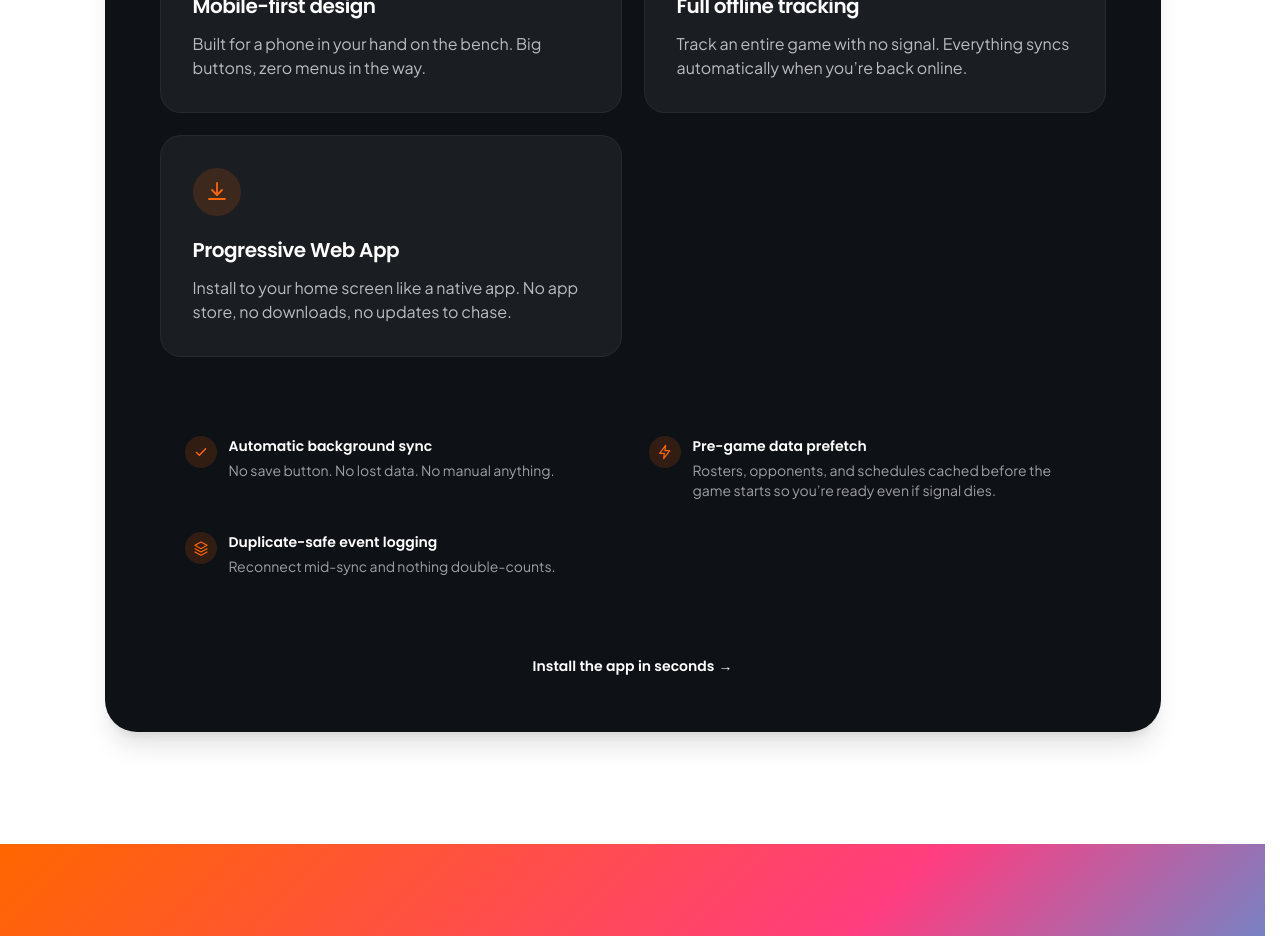
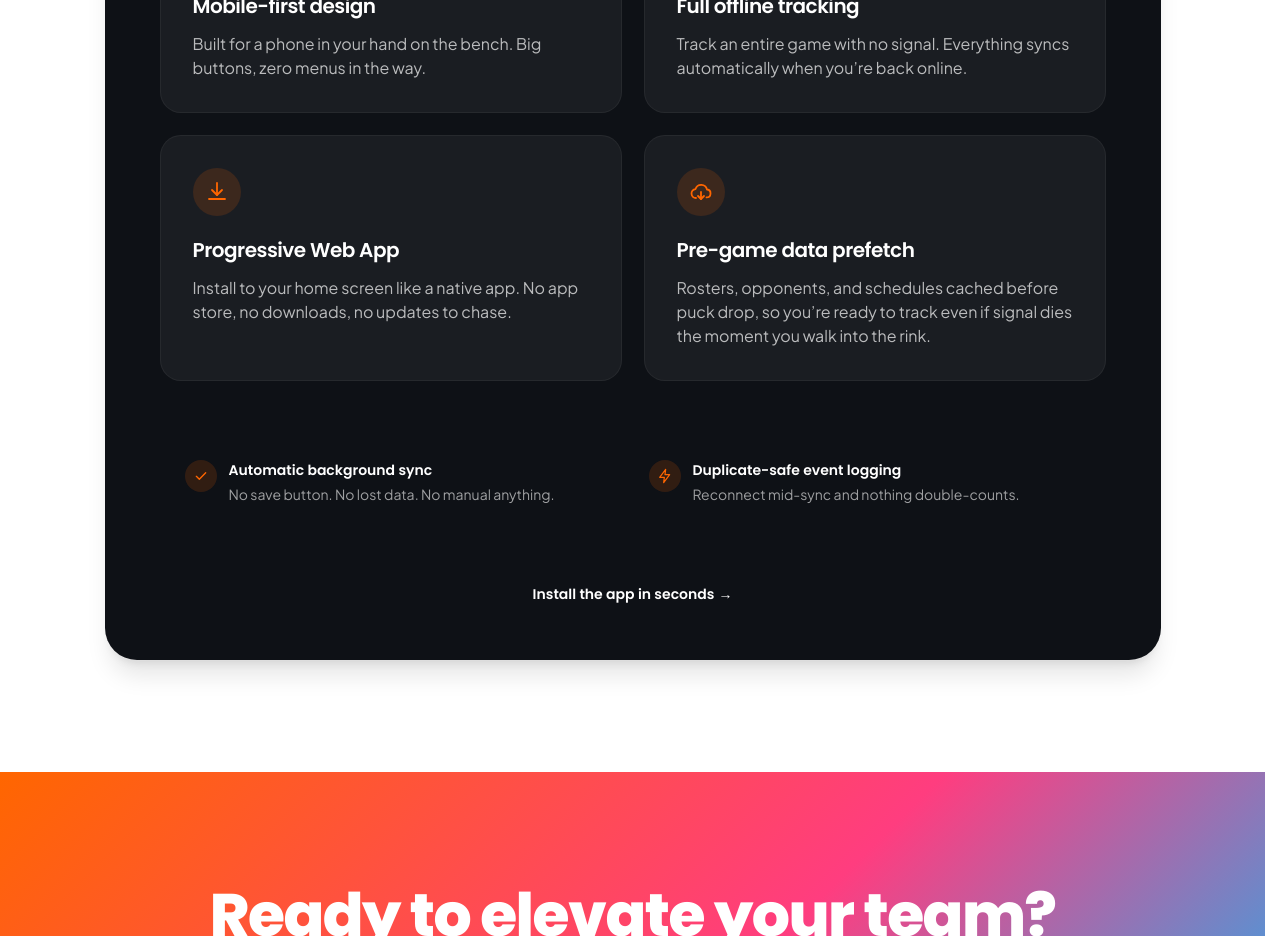
Before and after one commit to polarpxl/elevatestats-site, a Next.js app: page /features in a window 1280 px wide. Shown: the part 4820-5756 px from the top of the page. Built offline with nearby package versions, Linux system fonts and the light colour scheme.

Commit message:
feat(features): promote Pre-game data prefetch to fourth hero card
Completes the 2x2 grid in Built for the Rink. Adds a cloud-download
icon so the new card doesn't reuse the PWA card's download glyph.

Co-Authored-By: Claude Opus 4.7 (1M context) <noreply@anthropic.com>

```diff
--- a/src/components/sections/CategorySection.tsx
+++ b/src/components/sections/CategorySection.tsx
@@ -44,6 +44,15 @@ function DownloadIcon({ className }: IconProps) {
       <path d="M12 3v12" />
       <path d="M7 10l5 5 5-5" />
       <path d="M4 19h16" />
+    </svg>
+  )
+}
+function CloudDownloadIcon({ className }: IconProps) {
+  return (
+    <svg className={className} viewBox="0 0 24 24" fill="none" stroke="currentColor" strokeWidth="1.8" strokeLinecap="round" strokeLinejoin="round" aria-hidden>
+      <path d="M7 18a4.5 4.5 0 01-.5-8.97A6 6 0 0118 9.5a4 4 0 01-.5 7.97" />
+      <path d="M12 12v7" />
+      <path d="M9 16l3 3 3-3" />
     </svg>
   )
 }
@@ -114,6 +123,7 @@ const iconMap: Record<IconName, ComponentType<IconProps>> = {
   'map-pin': MapPinIcon,
   layers: LayersIcon,
   download: DownloadIcon,
+  'cloud-download': CloudDownloadIcon,
   upload: UploadIcon,
   phone: PhoneIcon,
   'wifi-off': WifiOffIcon,
--- a/src/lib/features.ts
+++ b/src/lib/features.ts
@@ -8,6 +8,7 @@ export type IconName =
   | 'map-pin'
   | 'layers'
   | 'download'
+  | 'cloud-download'
   | 'upload'
   | 'phone'
   | 'wifi-off'
@@ -222,7 +223,9 @@ export const featureCategories: FeatureCategory[] = [
       {
         title: 'Pre-game data prefetch',
         description:
-          "Rosters, opponents, and schedules cached before the game starts so you’re ready even if signal dies.",
+          "Rosters, opponents, and schedules cached before puck drop, so you’re ready to track even if signal dies the moment you walk into the rink.",
+        hero: true,
+        icon: 'cloud-download',
       },
       {
         title: 'Duplicate-safe event logging',
```
